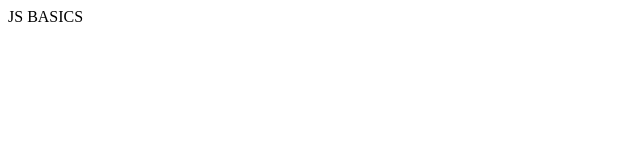
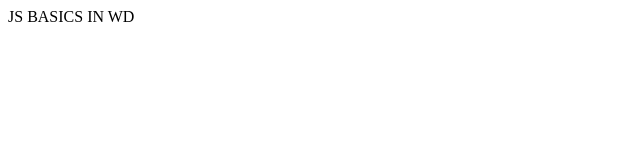
Before and after one commit to Kirtiramani76/Java-Script-Notes, a plain HTML site: page index.html in a window 1280 px wide. Shown: the full height of the page, 0-640 px from the left. Drawn offline with Linux system fonts and the light colour scheme.

Commit message:
js basics

```diff
--- a/index.html
+++ b/index.html
@@ -6,7 +6,7 @@
     <title>Document</title>
 </head>
 <body>
-    JS BASICS
+    JS BASICS IN WD
    <script src="index.js"></script>
 </body>
 </html>
```
